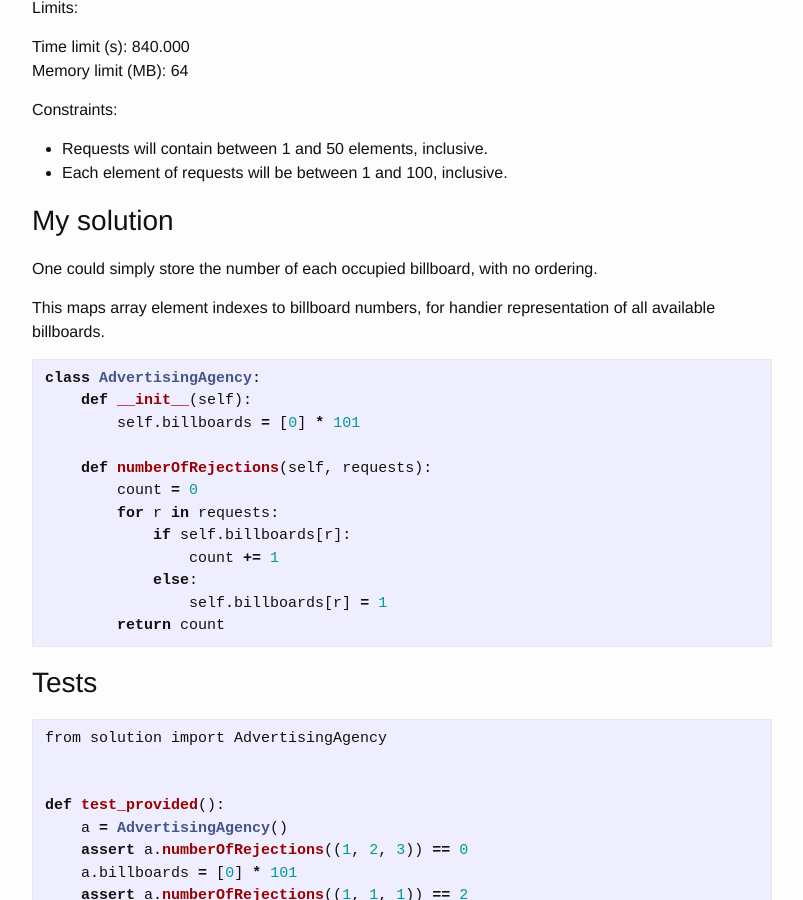
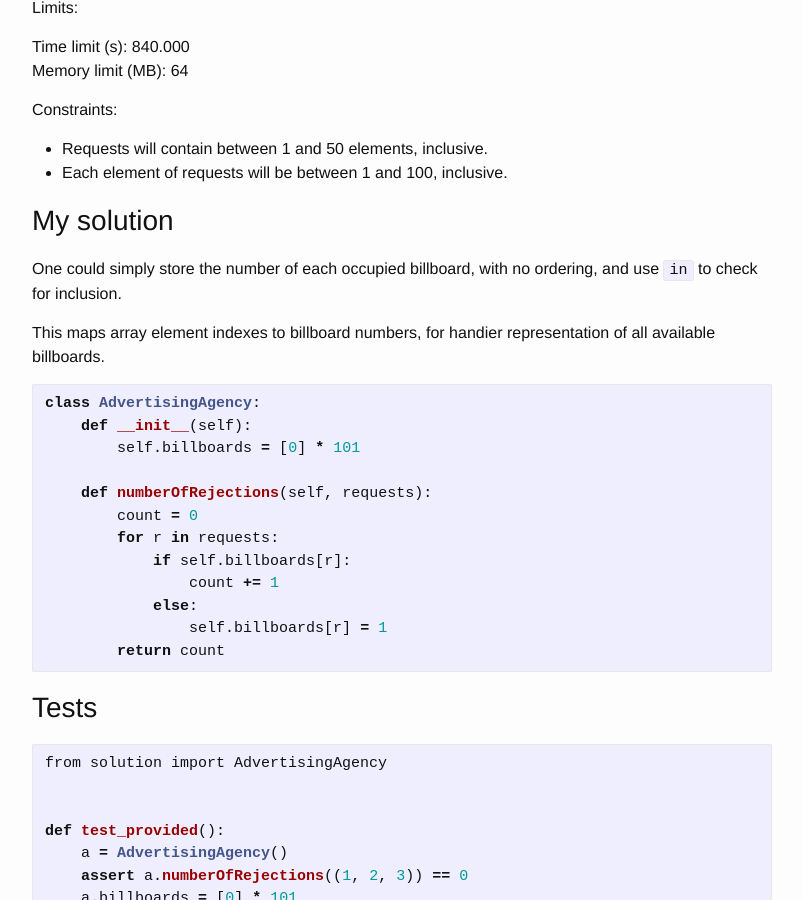
Before and after one commit to bitfragment/exs, a Jekyll site: the page built from _posts/2019-03-23-array.md, in a window 1280 px wide and 900 px high, scrolled down 863 px. Shown: the whole window, without its empty margins (238-1041 px from the left). Built offline with Jekyll 4.4.1, drawn with Linux system fonts in a browser that asks for light colours.

Commit message:
Hotfix phrasing

```diff
--- a/_posts/2019-03-23-array.md
+++ b/_posts/2019-03-23-array.md
@@ -52,7 +52,8 @@ Constraints:
 
 ## My solution
 
-One could simply store the number of each occupied billboard, with no ordering.
+One could simply store the number of each occupied billboard, with no ordering,
+and use `in` to check for inclusion.
 
 This maps array element indexes to billboard numbers, for handier representation
 of all available billboards.
```
